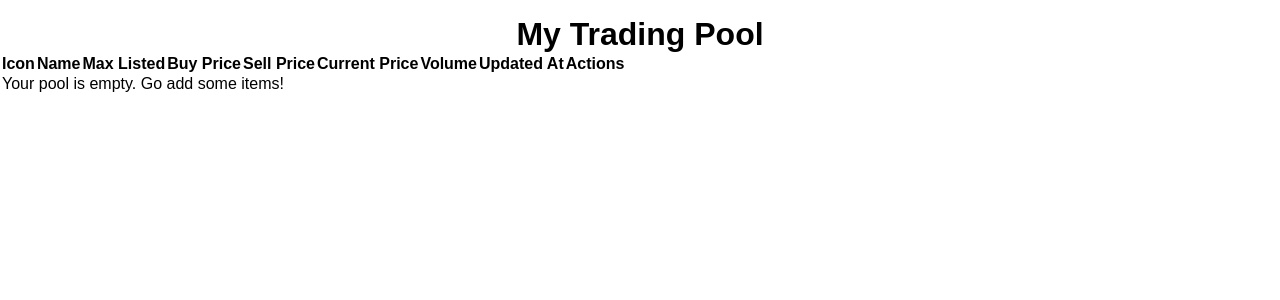
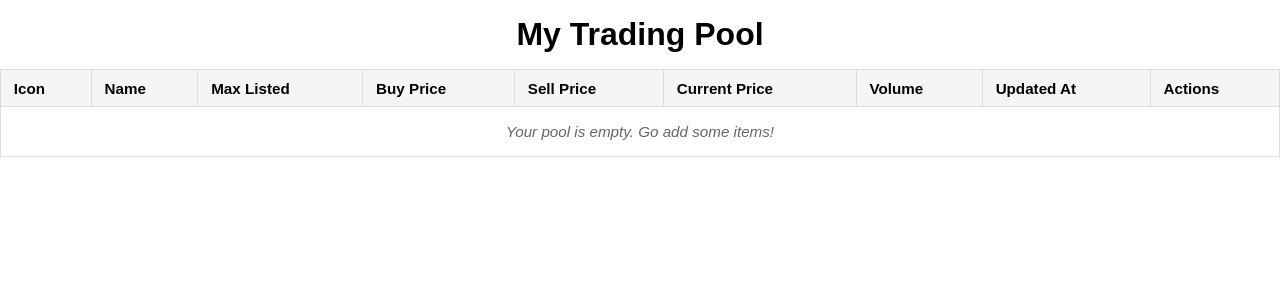
Before and after one commit to SlightlyMadMax/smt-backend, a Python web app: template smt/templates/pool_items.html in a window 1280 px wide. Shown: the part 61-361 px from the top of the page. Run offline with Jinja, Linux system fonts and the light colour scheme; the template is opened without the code that fills it, so the values that code supplies are empty.

Commit message:
add style for the pool items table

```diff
--- a/smt/static/css/styles.css
+++ b/smt/static/css/styles.css
@@ -172,3 +172,59 @@ button:disabled, .btn:disabled {
 .submenu a {
   color: white;
 }
+
+/* Pool items table */
+
+.pool-table {
+  width: 100%;
+  border-collapse: collapse;
+  margin-top: 1rem;
+  font-size: 0.95rem;
+}
+
+.pool-table th, .pool-table td {
+  padding: 0.6rem 0.8rem;
+  border: 1px solid #ddd;
+  text-align: left;
+  vertical-align: middle;
+}
+
+.pool-table th {
+  background-color: #f5f5f5;
+  font-weight: 600;
+}
+
+.pool-table img {
+  display: block;
+  margin: 0 auto;
+}
+
+.pool-table .input-small {
+  width: 60px;
+  padding: 2px 6px;
+  font-size: 0.9rem;
+}
+
+.pool-table .btn {
+  margin-top: 4px;
+}
+
+.pool-table .empty {
+  text-align: center;
+  padding: 1rem;
+  font-style: italic;
+  color: #666;
+}
+
+.btn.small {
+  font-size: 0.85rem;
+  padding: 2px 6px;
+}
+
+.btn.danger {
+  background-color: #d9534f;
+  color: white;
+  border: none;
+  border-radius: 4px;
+  cursor: pointer;
+}
```
